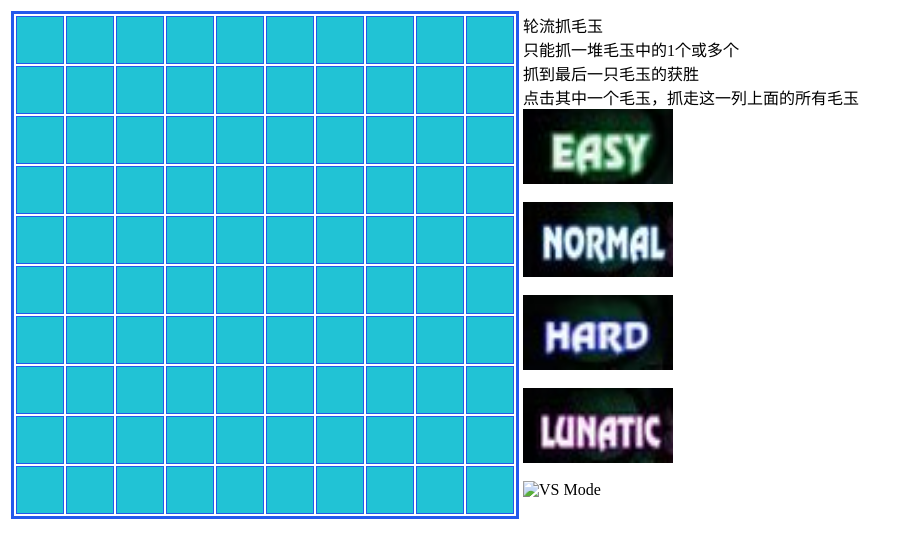
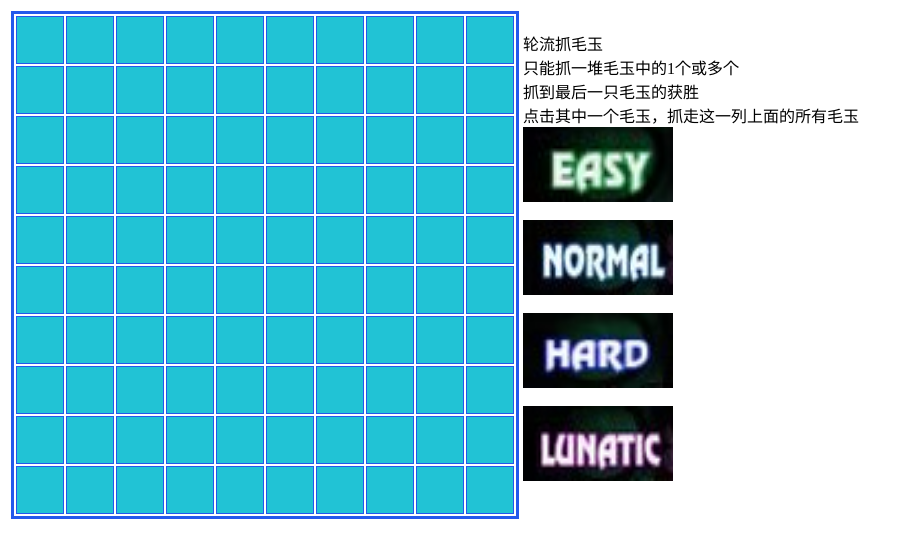
Before and after one commit to a26214311/maze, a website: page zhuamaoyu.html in a window 1280 px wide. Shown: the whole page, without its empty margins (0-909 px from the left). Drawn offline with Linux system fonts and the light colour scheme.

Commit message:
Update zhuamaoyu.html

```diff
--- a/zhuamaoyu.html
+++ b/zhuamaoyu.html
@@ -274,7 +274,7 @@ function copya(from){
 <img src="img/normal.png" alt="Normal" width=150 height=75 onclick="init(1);"></img><br><br>
 <img src="img/hard.png" alt="Hard" width=150 height=75 onclick="init(2);"></img><br><br>
 <img src="img/lunatic.png" alt="Lunatic" width=150 height=75 onclick="init(3);"></img><br><br>
-<img src="img/extra.png" alt="VS Mode" width=150 height=75 onclick="init(3);"></img><br><br>
+<!--<img src="img/extra.png" alt="VS Mode" width=150 height=75 onclick="init(3);"></img><br><br>-->
 </td>
 </tr>
 </table>
```
